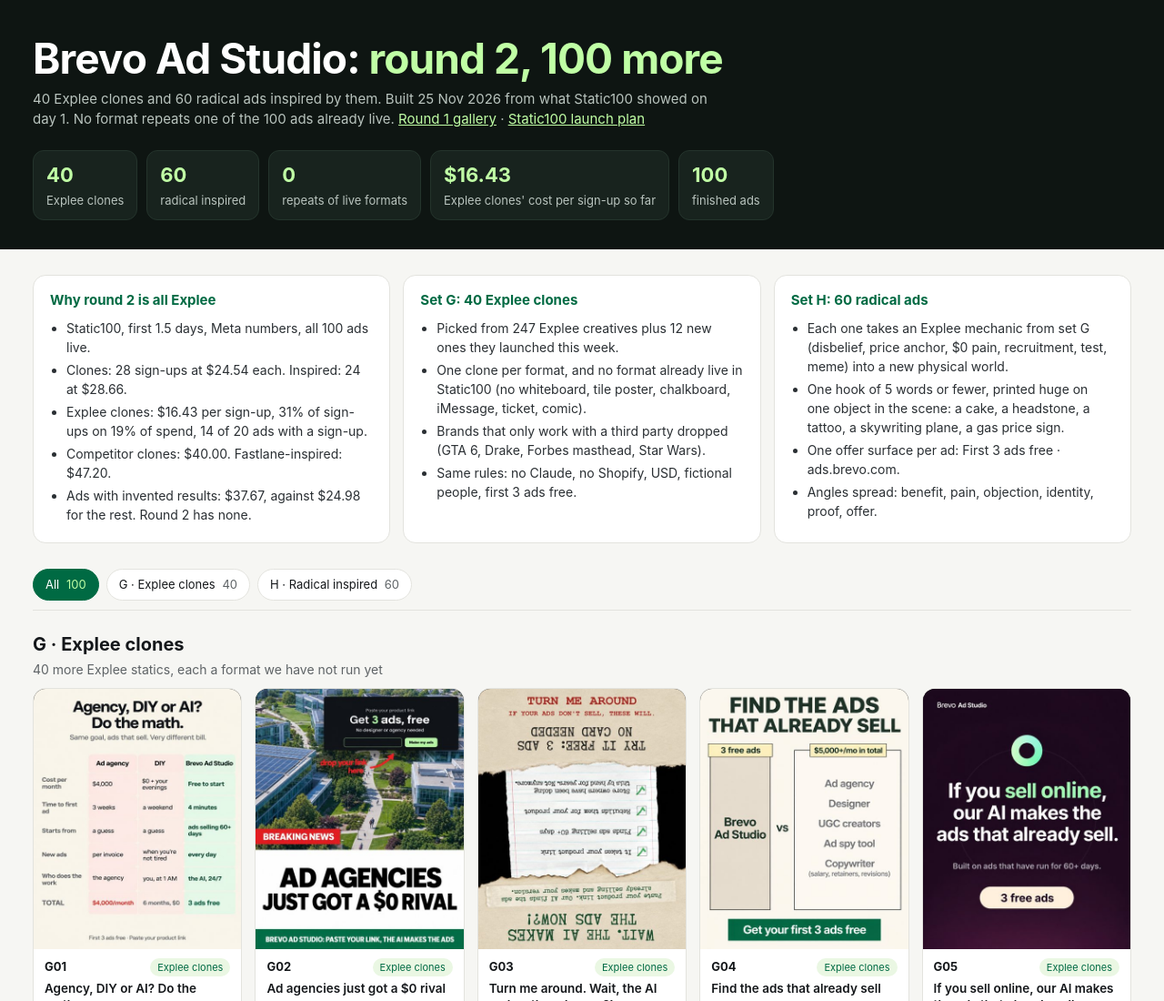
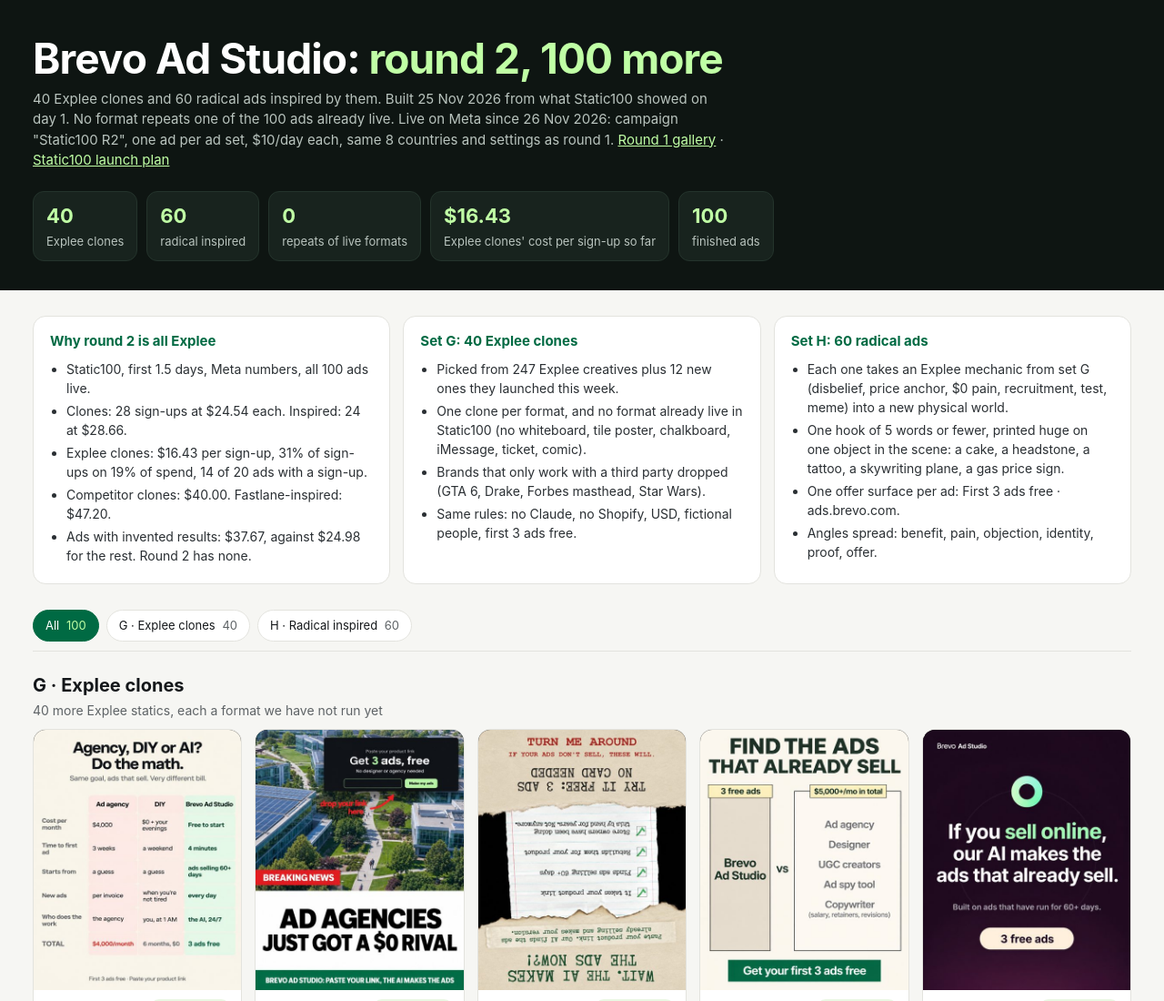
Before and after one commit to farooqchisty-hub/ad-studio-statics-100, a plain HTML site: page round2.html in a window 1280 px wide. Shown: the top 1100 px of the page at 91% size. Drawn offline with Linux system fonts and the light colour scheme.

Commit message:
Round 2 is live on Meta (26 Nov 2026)
Co-Authored-By: Claude Opus 5.5 <noreply@anthropic.com>

```diff
--- a/round2.html
+++ b/round2.html
@@ -32,7 +32,7 @@ footer{color:var(--mute);font-size:13px;padding:34px 0 50px}
 </style></head><body>
 <header><div class="wrap">
 <h1>Brevo Ad Studio: <em>round 2, 100 more</em></h1>
-<p>40 Explee clones and 60 radical ads inspired by them. Built 25 Nov 2026 from what Static100 showed on day 1. No format repeats one of the 100 ads already live. <a href="index.html" style="color:#C0FFA5">Round 1 gallery</a> · <a href="launch.html" style="color:#C0FFA5">Static100 launch plan</a></p>
+<p>40 Explee clones and 60 radical ads inspired by them. Built 25 Nov 2026 from what Static100 showed on day 1. No format repeats one of the 100 ads already live. Live on Meta since 26 Nov 2026: campaign "Static100 R2", one ad per ad set, $10/day each, same 8 countries and settings as round 1. <a href="index.html" style="color:#C0FFA5">Round 1 gallery</a> · <a href="launch.html" style="color:#C0FFA5">Static100 launch plan</a></p>
 <div class="stats"><div class="stat"><b>40</b><span>Explee clones</span></div><div class="stat"><b>60</b><span>radical inspired</span></div><div class="stat"><b>0</b><span>repeats of live formats</span></div><div class="stat"><b>$16.43</b><span>Explee clones' cost per sign-up so far</span></div><div class="stat"><b>100</b><span>finished ads</span></div></div>
 </div></header>
 <main class="wrap">
```
